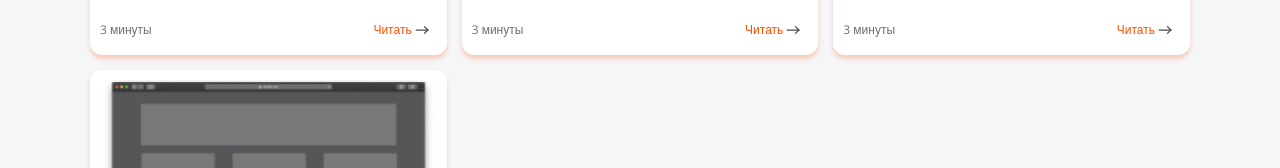
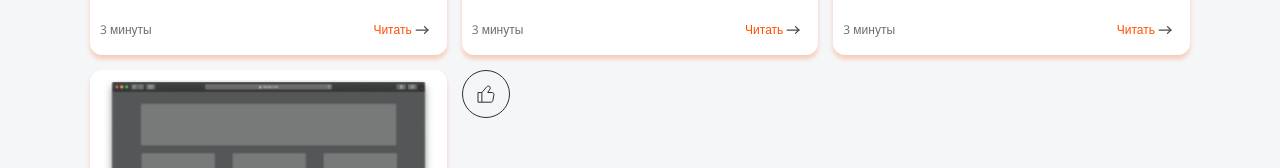
Before and after one commit to mister-Mandarin/PurpleSchool-NextCource-Blog, a Next.js app: page / in a window 1280 px wide. Shown: the part 868-1036 px from the top of the page. Built offline with nearby package versions, Linux system fonts and the light colour scheme.

Commit message:
завершил дз 2 отправляю на ревью

```diff
--- /dev/null
+++ b/api/like.tsx
@@ -0,0 +1,12 @@
+export async function setLike(id: number) {
+	 return fetch('https://jsonplaceholder.typicode.com/posts/' + id, {
+		method: 'PATCH',
+		body: JSON.stringify({
+			title: {id}
+		}),
+		headers: {
+			'Content-type': 'application/json; charset=UTF-8'
+		}
+	})
+		.then((response) => response);
+}
--- a/app/page.tsx
+++ b/app/page.tsx
@@ -1,4 +1,5 @@
 import PostCard from '@/components/PostCard/PostCard';
+import LikeButton from '@/components/LikeButton/LikeButton';
 
 export default function Home() {
 	return (
@@ -10,7 +11,7 @@ export default function Home() {
 			<PostCard />
 			<PostCard />
 			<PostCard />
-			{/*<LikeButton />*/}
+			<LikeButton />
 		</>
 	);
 }
--- a/components/LikeButton/LikeButton.tsx
+++ b/components/LikeButton/LikeButton.tsx
@@ -4,13 +4,22 @@ import {useState} from 'react';
 import EmptyIcon from './LikeEmpty.svg';
 import PaintIcon from './LikePaint.svg';
 import styles from './LikeButton.module.css';
+import {setLike} from '@/api/like';
 
-export default function LikeButton() {
-	const [like, setLike] = useState<boolean>(false);
+
+export default function LikeButton<Props>() {
+	const [likeButton, setLikeButton] = useState<boolean>(false);
+
+	async function fetchLike(id: number) {
+		const k = await setLike(id);
+		if (k.ok) {
+			setLikeButton(!likeButton);
+		}
+	}
 
 	return (
-		<div className={styles.likeButton} onClick={() => setLike(!like)}>
-			{like ? <PaintIcon /> : <EmptyIcon />}
+		<div className={styles.likeButton} onClick={() => fetchLike(1)}>
+			{likeButton ? <PaintIcon /> : <EmptyIcon />}
 		</div>
 	);
 }
```
